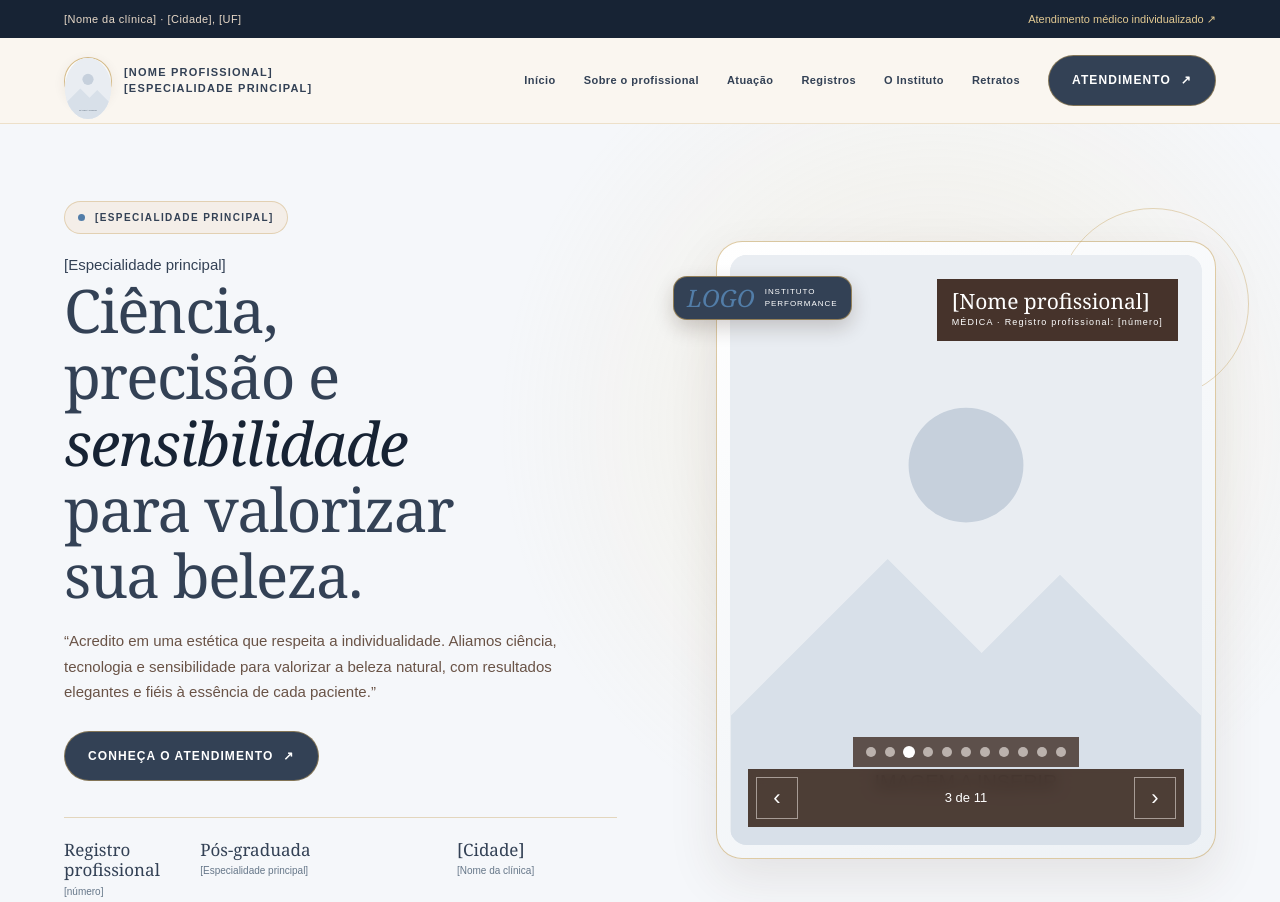
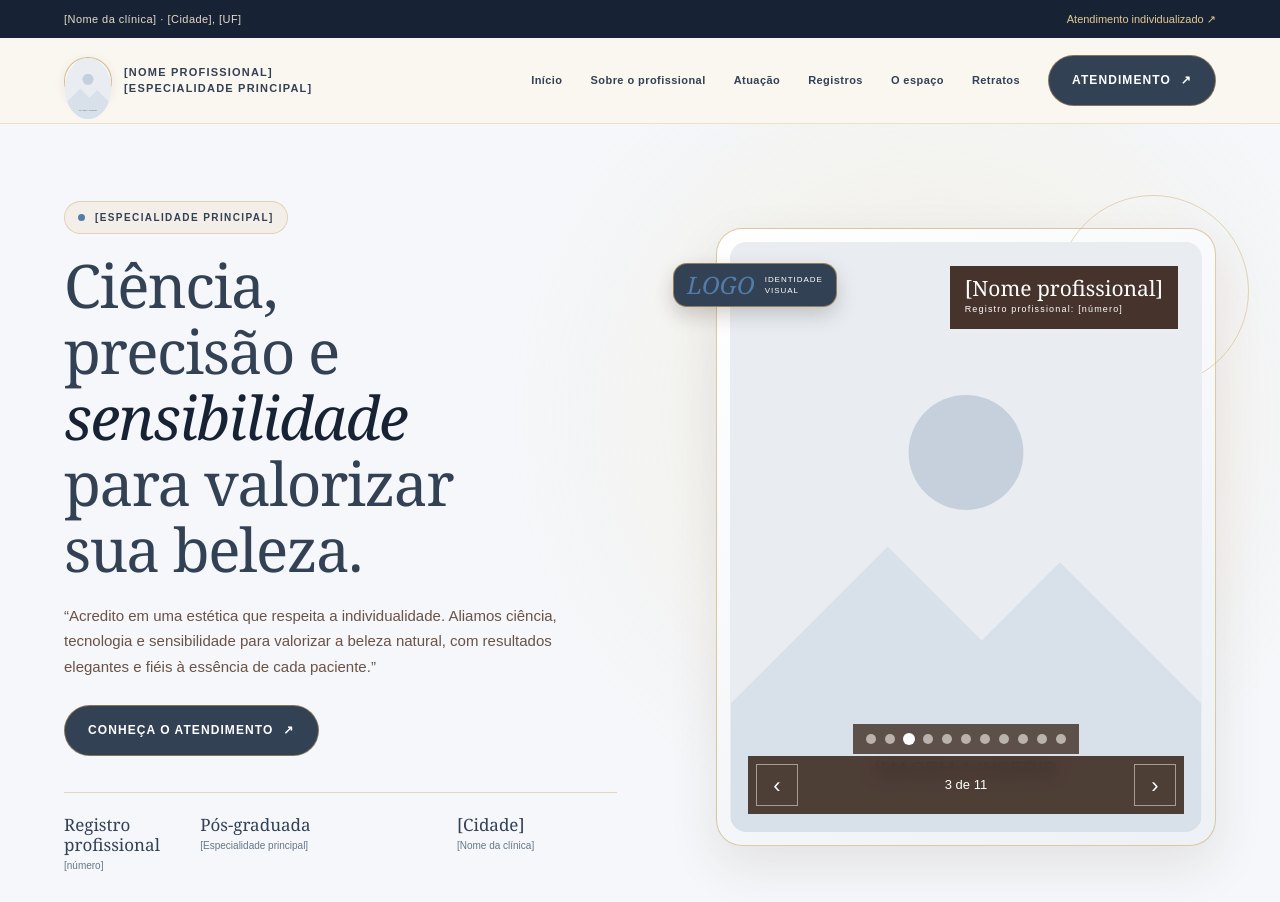
Before and after one commit to mfelipeand-svg/notanfc-template-medico, a website: page public/site.html in a window 1280 px wide. Shown: the top 902 px of the page. Drawn offline with Linux system fonts and the light colour scheme; a web font is replaced by a local one.

Commit message:
fix: remove brand residue and normalize template markup

```diff
--- a/public/site.html
+++ b/public/site.html
@@ -27,7 +27,7 @@
   <div class="topbar">
     <div class="wrap topbar-inner">
       <span>[Nome da clínica] <span aria-hidden="true">·</span> [Cidade], [UF]</span>
-      <a href="#atendimento">Atendimento médico individualizado <span aria-hidden="true">↗</span></a>
+      <a href="#atendimento">Atendimento individualizado <span aria-hidden="true">↗</span></a>
     </div>
   </div>
 
@@ -43,7 +43,7 @@
         <a href="#sobre">Sobre o profissional</a>
         <a href="#atuacao">Atuação</a>
         <a href="#registros">Registros</a>
-        <a href="#espaco">O Instituto</a>
+        <a href="#espaco">O espaço</a>
         <a href="#galeria">Retratos</a>
         <a class="btn" href="#atendimento">Atendimento <span aria-hidden="true">↗</span></a>
       </nav>
@@ -54,7 +54,7 @@
     <section class="hero" id="inicio" aria-labelledby="hero-title">
       <div class="hero-inner wrap">
         <div class="hero-copy">
-          <span class="hero-badge"><span aria-hidden="true"></span> [Especialidade principal]</span> [Especialidade principal]</span>
+          <span class="hero-badge"><span aria-hidden="true"></span>[Especialidade principal]</span>
           <h1 class="serif" id="hero-title">Ciência, precisão e <em>sensibilidade</em> para valorizar sua beleza.</h1>
           <p>“Acredito em uma estética que respeita a individualidade. Aliamos ciência, tecnologia e sensibilidade para valorizar a beleza natural, com resultados elegantes e fiéis à essência de cada paciente.”</p>
           <a class="btn" href="#atendimento">Conheça o atendimento <span aria-hidden="true">↗</span></a>
@@ -104,7 +104,7 @@
               </div>
               <figcaption class="hero-sign">
                 <strong>[Nome profissional]</strong>
-                <span>MÉDICA · Registro profissional: [número]</span>
+                <span>Registro profissional: [número]</span>
               </figcaption>
               <div class="carousel-controls">
                 <button class="carousel-control" type="button" data-previous aria-label="Foto anterior">‹</button>
@@ -115,7 +115,7 @@
               <div class="carousel-dots" data-dots aria-label="Escolher retrato"></div>
             </div>
           </div>
-          <span class="hero-stamp" aria-hidden="true"><span>LOGO</span><small>INSTITUTO<br>PERFORMANCE</small></span>
+          <span class="hero-stamp" aria-hidden="true"><span>LOGO</span><small>IDENTIDADE<br>VISUAL</small></span>
         </figure>
       </div>
     </section>
@@ -146,7 +146,7 @@
         <div class="intro-copy">
           <span class="eyebrow">Sobre o profissional</span>
           <h2 class="serif" id="sobre-title">Sobre a <em>[Nome profissional]</em></h2>
-          <p><strong>Médica · Registro profissional: [número] · Pós-graduada em [Especialidade principal]</strong></p>
+          <p><strong>Registro profissional: [número] · Pós-graduada em [Especialidade principal]</strong></p>
           <p>[Cargo e trajetória profissional]. a [Nome profissional] desenvolve sua prática médica com uma visão que integra ciência, inovação e sensibilidade, reconhecendo a beleza como uma expressão singular de cada paciente.</p>
           <p>Sua filosofia de trabalho é fundamentada na prevenção, no rejuvenescimento e na longevidade da pele, associando conhecimento científico, tecnologias avançadas e tratamentos individualizados para valorizar a beleza natural, preservar a harmonia e respeitar a essência de cada pessoa.</p>
           <dl class="credentials">
```
